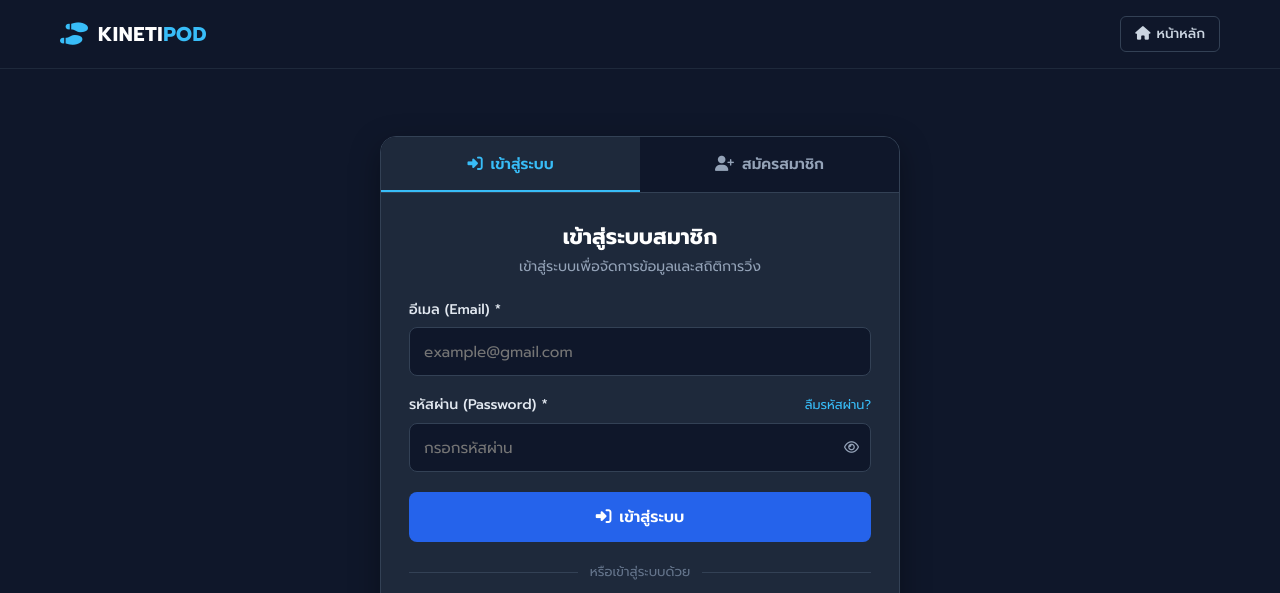
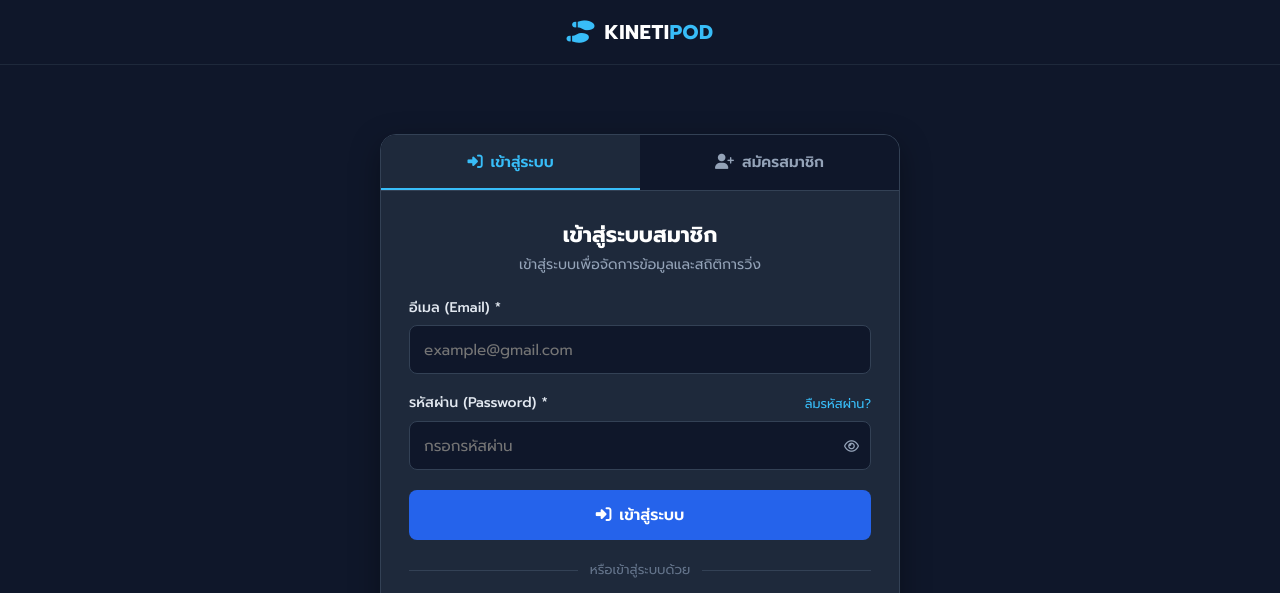
Before and after one commit to TonzandBenz007/module, a website: page login.html in a window 1280 px wide. Shown: the top 593 px of the page. Drawn offline with Linux system fonts and the light colour scheme; no server answers.

Commit message:
Remove 'หน้าหลัก' button from header and center logo in login.html

```diff
--- a/login.html
+++ b/login.html
@@ -436,17 +436,11 @@
   <div class="auth-page-wrapper">
     <!-- Header Navigation -->
     <header class="auth-page-header">
-      <div class="auth-header-container">
+      <div class="auth-header-container" style="justify-content: center;">
         <a href="index.html" class="brand-logo-clean">
           <i class="fa-solid fa-shoe-prints"></i>
           <span>KINETI<b>POD</b></span>
         </a>
-
-        <div style="display: flex; align-items: center; gap: 12px;">
-          <a href="index.html" class="btn-nav-outline">
-            <i class="fa-solid fa-house"></i> หน้าหลัก
-          </a>
-        </div>
       </div>
     </header>
 
```
